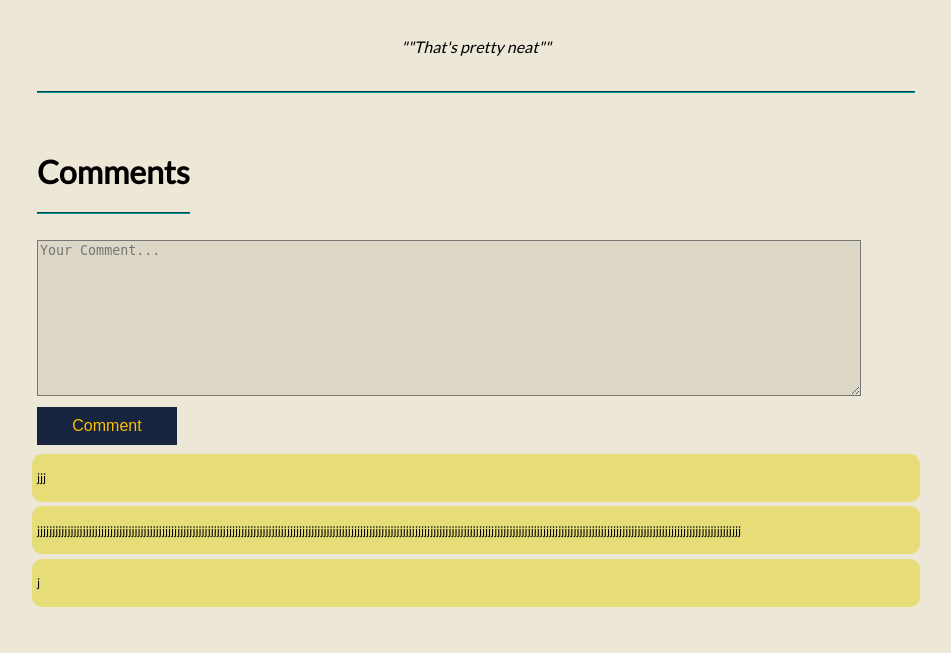
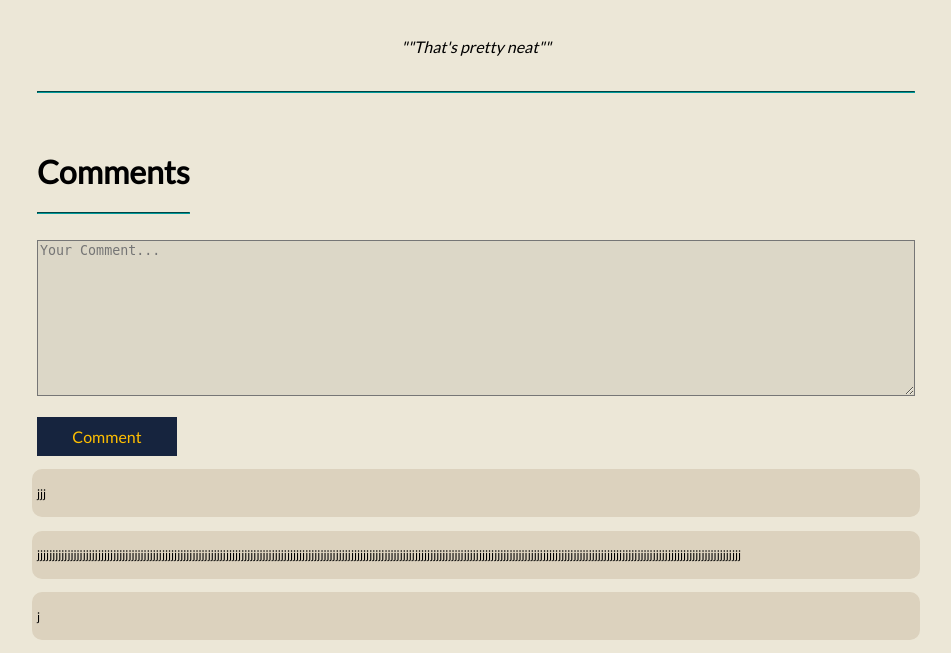
Before and after one commit to ssono/blogdev, a Django app: template posts/templates/blog_post.html in a window 1280 px wide. Shown: the part 876-1529 px from the top of the page, without its empty margins (164-1115 px from the left). Before the commit the page ends 1483 px from the top, so only its background shows below. Run offline with Django 3.2, Linux system fonts and the light colour scheme; the template is opened without the code that fills it: values that come from a table or form of the project are taken from there, others are empty; data comes from the database, SQL or seed files in the repository; both versions use the stored data as it was after the commit; some libraries are stand-ins or nearby versions.

Commit message:
sligh improvements to post

```diff
--- a/static/css/blog_post.css
+++ b/static/css/blog_post.css
@@ -25,25 +25,24 @@
 }
 
 .comment {
-  margin: .5%;
+  margin: 1.5% .5%;
   padding: .5%;
-  background: rgb(230, 220, 120);
+  background: rgb(220, 210, 190);
   border-radius: 10px;
   font-size: 12px;
 }
+
 
 form {
   margin: 1%;
 }
 
-input[type=text]{
-  width: 80%;
-  border-radius: 5px;
+textarea {
+    -webkit-box-sizing: border-box;
+    -moz-box-sizing: border-box;
+    box-sizing: border-box;
 
-}
-
-input[type=submit]{
-  width: 10%;
+    width: 100%;
 }
 
 #text {
@@ -59,7 +58,8 @@ input[type=submit]{
   padding: 10px;
   width: 140px;
   font-size: 16px;
-  margin-top: 8px;
+  font-family: 'Lato', serif;
+  margin-top: 18px;
 }
 
 blockquote {
```
Also changed, not shown: db.sqlite3, 4 other files.
